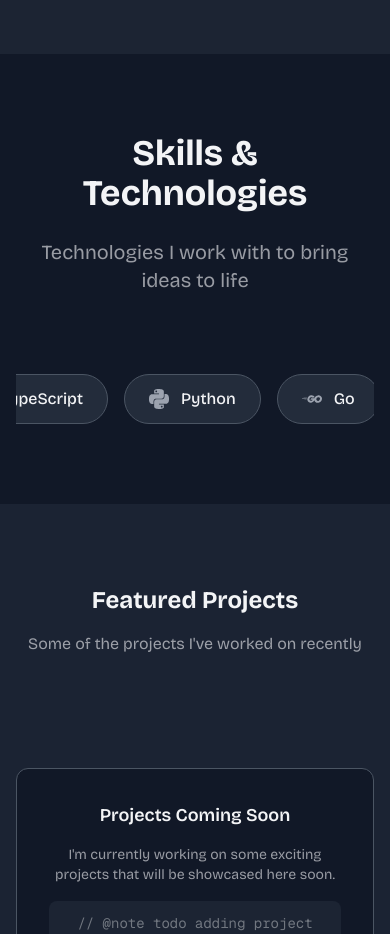
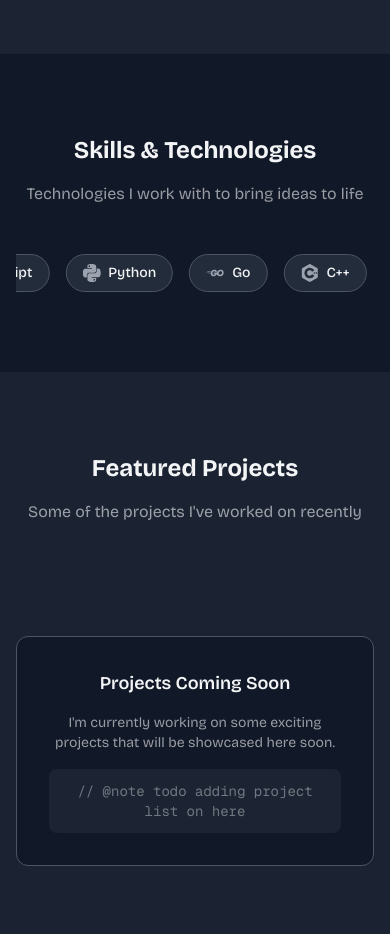
Before and after one commit to YoruAkio/AkioPortfolio, a Next.js app: page / in a window 390 px wide. Shown: the part 2120-3054 px from the top of the page. Built offline with nearby package versions, Linux system fonts and the light colour scheme.

Commit message:
feat: improve Skills component styles for better layout and readability

```diff
--- a/src/components/Skills.js
+++ b/src/components/Skills.js
@@ -28,9 +28,9 @@ import { VscVscode } from 'react-icons/vsc';
 import { FaWindows } from 'react-icons/fa';
 
 const SkillBubble = ({ icon, name }) => (
-  <div className="flex items-center gap-3 bg-secondary/50 border border-border rounded-full px-6 py-3 hover:bg-secondary transition-colors whitespace-nowrap">
-    <div className="text-xl lg:text-2xl text-primary">{icon}</div>
-    <span className="text-base lg:text-lg text-foreground font-medium">
+  <div className="flex items-center gap-2 sm:gap-3 bg-secondary/50 border border-border rounded-full px-4 py-2 sm:px-6 sm:py-3 hover:bg-secondary transition-colors whitespace-nowrap">
+    <div className="text-lg sm:text-xl lg:text-2xl text-primary">{icon}</div>
+    <span className="text-sm sm:text-base lg:text-lg text-foreground font-medium">
       {name}
     </span>
   </div>
@@ -40,11 +40,11 @@ export default function Skills() {
   return (
     <section id="skills" className="py-20">
       <div className="max-w-6xl mx-auto px-4 sm:px-6 lg:px-8">
-        <div className="text-center mb-20">
-          <h2 className="text-4xl sm:text-5xl lg:text-6xl font-bold text-foreground mb-6">
+        <div className="text-center mb-12 sm:mb-20">
+          <h2 className="text-2xl sm:text-5xl lg:text-6xl font-bold text-foreground mb-4 sm:mb-6">
             Skills & Technologies
           </h2>
-          <p className="text-foreground/60 text-xl lg:text-2xl max-w-3xl mx-auto">
+          <p className="text-foreground/60 text-base sm:text-xl lg:text-2xl max-w-3xl mx-auto">
             Technologies I work with to bring ideas to life
           </p>
         </div>
```
